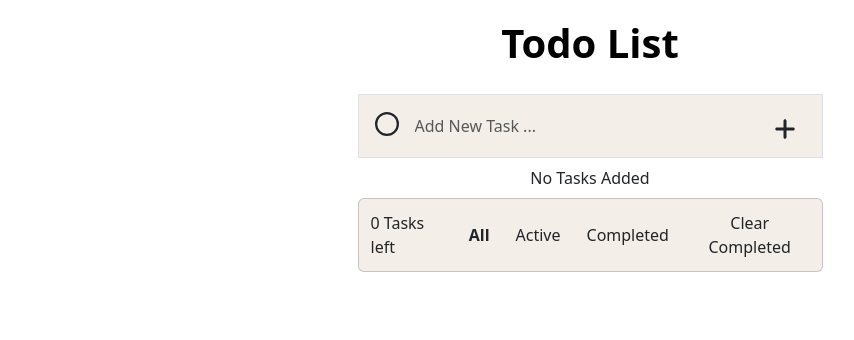
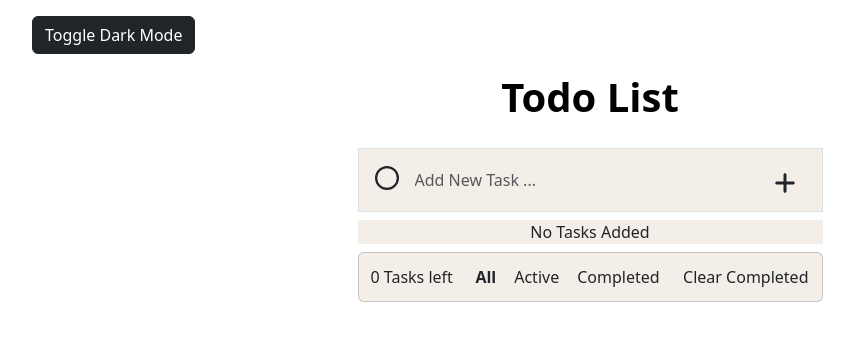
Before and after one commit to AlexSvet117/ToDo-List, a React (Vite) app: page / in a window 1280 px wide. Shown: the top 340 px of the page, without its empty margins (50-904 px from the left). Built offline with nearby package versions, Linux system fonts and the light colour scheme.

Commit message:
Adding dark theme

```diff
--- a/src/App.jsx
+++ b/src/App.jsx
@@ -1,4 +1,3 @@
-// import { GoTasklist } from "react-icons/go";
 import Task from "./components/Task";
 import TaskList from "./components/TaskList";
 import Form from "./components/Form";
@@ -10,8 +9,8 @@ import React, { useState } from 'react'
 function App() {
 
   const [tasks, setTasks] = useState([])
-
-  const [filter, setFilter] = useState('all'); // Track the selected filter
+  const [filter, setFilter] = useState('all')
+  const [isDarkMode, setIsDarkMode] = useState(false)
 
   // funciton to add a task
   const addTask = (newTask) => {
@@ -44,9 +43,19 @@ function App() {
     return true
   })
 
+  // Toggle dark mode
+  const toggleDarkMode = () => {
+    setIsDarkMode(!isDarkMode);
+  };
+
   return (
 
-    <div className="container justify-content-center">
+    <div className={`container justify-content-center ${isDarkMode ? 'dark-mode' : 'light-mode'}`}>
+      <button
+        className={`btn btn-${isDarkMode ? 'light' : 'dark'} mt-3`}
+        onClick={toggleDarkMode}>
+        Toggle {isDarkMode ? 'Light' : 'Dark'} Mode
+      </button>
       <div className="">
         <Navbar/>
         <div className="col-5 mx-auto mt-2">
--- a/src/components/Footer.jsx
+++ b/src/components/Footer.jsx
@@ -11,12 +11,12 @@ function Footer({clearCompleted, tasks, setFilter, currentFilter}) {
   return (
     <div className='footer card d-flex flex-row justify-content-between p-1 bg-bone-white'>
         <div className="p-2">{tasksLeft} Tasks left</div>
-        <div className='d-flex flex-row'>
-            <button className={`mx-1 btn btn-sm fs-6 ${currentFilter === 'all' ? 'font-weight-bold' : ''}`}
+        <div className='d-flex'>
+            <button className={` btn btn-sm fs-6 ${currentFilter === 'all' ? 'font-weight-bold' : ''}`}
           onClick={() => handleFilterChange('all')}>All</button>
-            <button className={`mx-1 btn btn-sm fs-6 ${currentFilter === 'active' ? 'font-weight-bold' : ''}`}
+            <button className={` btn btn-sm fs-6 ${currentFilter === 'active' ? 'font-weight-bold' : ''}`}
           onClick={() => handleFilterChange('active')}>Active</button>
-            <button className={`mx-1 btn btn-sm fs-6 ${currentFilter === 'completed' ? 'font-weight-bold' : ''}`}
+            <button className={` btn btn-sm fs-6 ${currentFilter === 'completed' ? 'font-weight-bold' : ''}`}
           onClick={() => handleFilterChange('completed')}>Completed</button>
         </div>
         <button onClick={clearCompleted} className="btn btn-sm fs-6">Clear Completed</button>
--- a/src/components/Task.jsx
+++ b/src/components/Task.jsx
@@ -6,12 +6,12 @@ import { FaRegCircle } from "react-icons/fa6";
 function Task({task,removeTask, toggleComplete}) {
   return (
     <div className="col-5">
-        <div className="card bg-bone-white text-dark">
-            <div className="card-body d-flex justify-content-between">
+        <div className="bg-bone-white text-dark">
+            <div className="px-3 d-flex justify-content-between">
                 <div className="text-dark d-flex">
                    <button className="btn btn-sm text-dark px-0 fs-4"onClick={() => toggleComplete(task.id)}>
                    {task.completed ? <FaRegCircleCheck /> : <FaRegCircle />}</button>
-                   <p className={`card-title px-3 my-2 ${task.completed ? 'completed' : ''}`}>
+                   <p className={`card-title px-3 my-3 ${task.completed ? 'completed' : ''}`}>
                    {task.taskName}</p>
                 </div>
                 <button onClick={() => removeTask(task.id)} className="btn btn-sm fs-5"><FaTrash/></button>
--- a/src/components/TaskList.jsx
+++ b/src/components/TaskList.jsx
@@ -4,7 +4,7 @@ import Task from './Task'
 function TaskList({tasks, removeTask, toggleComplete}) {
 
 
-  return (tasks.length < 1 ? (<div className='text-center mt-2'>No Tasks Added</div>) :
+  return (tasks.length < 1 ? (<div className='bg-bone-white text-dark text-center mt-2 mx-auto col-5'>No Tasks Added</div>) :
 
     (<div className="d-flex flex-column gap-1 align-items-center">
         {tasks.map((task)=> (
--- a/src/index.css
+++ b/src/index.css
@@ -11,29 +11,27 @@
   font-weight: bold;
 }
 
-body {
-  height: 200px; /* or any height you need */
-  position: relative; /* This is important to create a stacking context */
+/* body {
+  height: 200px;
+  position: relative;
 }
 
 .background-top {
-  background-color: #c3b9b7; /* Example top color */
+  background-color: #c3b9b7;
   height: 40%;
   width: 100%;
   position: absolute;
   top: 0;
-  /* z-index: 1; */
 }
 
 .background-bottom {
-  background-color: #2691c6; /* Example bottom color */
+  background-color: #2691c6;
   height: 60%;
   width: 100%;
   position: absolute;
   bottom: 0;
-  /* z-index: 0; */
 }
 
 .split-screen {
   height: 100vh;
-}
+} */
```
